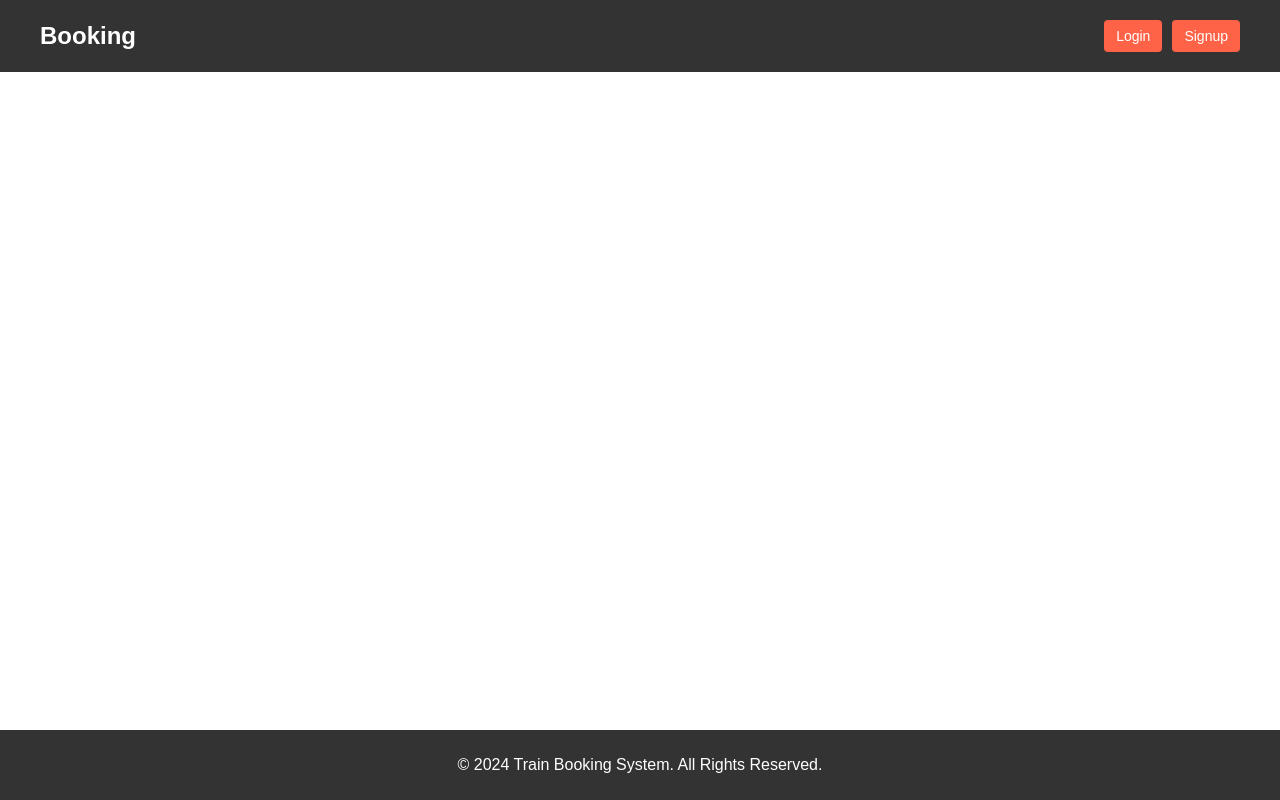
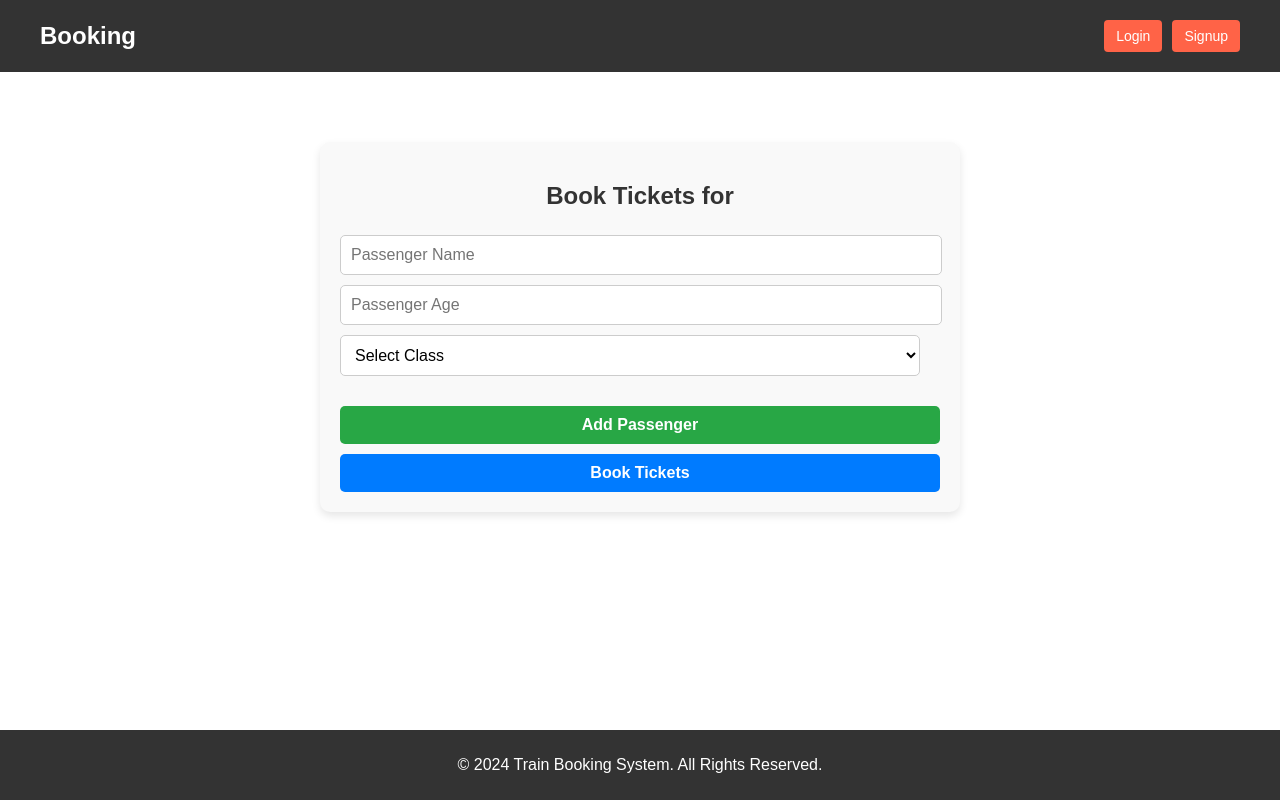
Before and after one commit to pari08yadav/booking_frontend, a React (Vite) app: page /book/ticket in a window 1280 px wide. Built offline with nearby package versions, Linux system fonts and the light colour scheme.

Commit message:
add book ticket component and some changes in search train component

```diff
--- a/src/App.jsx
+++ b/src/App.jsx
@@ -5,6 +5,7 @@ import Login from './components/Login';
 import Signup from './components/Signup';
 import SearchTrain from './components/SerachTrain';
 import BaseLayout from './components/BaseLayout';
+import BookTicket from './components/BookTicket';
 
 
 function App() {
@@ -17,6 +18,7 @@ function App() {
           <Route path="/login" element={<Login />} />
           <Route path="/signup" element={<Signup />} />
           <Route path="/search/train" element={<SearchTrain />} />
+          <Route path="/book/ticket" element={<BookTicket />} />
         </Routes>
       </BaseLayout>
     </Router>
--- /dev/null
+++ b/src/components/BookTicket.jsx
@@ -0,0 +1,131 @@
+import React, { useState } from "react";
+import axios from "axios";
+import { useLocation, useNavigate } from "react-router-dom";
+
+const BookTicket = () => {
+    const location = useLocation();
+    const navigate = useNavigate();
+    const train = location.state?.train; // Retrieve the train object from state
+
+    const [passengers, setPassengers] = useState([{ name: "", age: "", classType: "" }]);
+    const [paymentStatus, setPaymentStatus] = useState("Pending");
+
+    // Handle adding a new passenger
+    const handleAddPassenger = () => {
+        setPassengers([...passengers, { name: "", age: "", classType: "" }]);
+    };
+
+    // Handle input change for passenger details
+    const handleInputChange = (index, field, value) => {
+        const updatedPassengers = [...passengers];
+        updatedPassengers[index][field] = value;
+        setPassengers(updatedPassengers);
+    };
+
+    const handleSubmit = async () => {
+        console.log("train value",train);
+        // Ensure train schedule is available
+        if (!train?.train_schedule_id) {
+            alert("Train schedule ID is missing. Please try again.");
+            return;
+        }
+        try {
+            // Retrieve the token from localStorage
+            const token = localStorage.getItem("authToken");
+            if (!token) {
+                alert("You are not logged in. Please log in and try again.");
+                return;
+            }
+
+            // Make the API call to book the tickets
+            const response = await axios.post(
+                "http://127.0.0.1:8000/api/book/ticket/",
+                {
+                    train_schedule_id: train.train_schedule_id, // Send train schedule ID
+                    passengers: passengers, // Send the list of passengers
+                    payment_status: paymentStatus,
+                },
+                {
+                    headers: {
+                        Authorization: `Bearer ${token}`, // Add the token to the headers
+                    },
+                }
+            );
+
+            // Handle success
+            alert("Tickets booked successfully!");
+            console.log("Response:", response.data);
+            navigate("/bookings", { state: { bookings: response.data.bookings } });
+        } catch (error) {
+            // Check if the error has a response from the server
+            if (error.response) {
+                console.error("Error Response:", error.response);
+                console.error("Status Code:", error.response.status);
+                console.error("Error Data:", error.response.data);
+
+                // Handle specific error codes
+                if (error.response.status === 400) {
+                    alert(`Bad Request: ${error.response.data.error || "Invalid input."}`);
+                } else if (error.response.status === 401) {
+                    alert("Unauthorized. Please log in again.");
+                    localStorage.removeItem("authToken");
+                    window.location.href = "/login";
+                } else if (error.response.status === 404) {
+                    alert(`Not Found: ${error.response.data.error || "Resource not found."}`);
+                } else {
+                    alert(`Error: ${error.response.data.error || "Something went wrong."}`);
+                }
+            } else if (error.request) {
+                // Request was made but no response received
+                console.error("Error Request:", error.request);
+                alert("No response received from the server. Please try again later.");
+            } else {
+                // Something else happened while setting up the request
+                console.error("Error Message:", error.message);
+                alert(`Error: ${error.message}`);
+            }
+        }
+    };
+
+    return (
+        <div className="book-ticket-container">
+            <h2>Book Tickets for {train?.train_name}</h2>
+
+            {/* Passenger details form */}
+            {passengers.map((passenger, index) => (
+                <div key={index} className="passenger-form">
+                    <input
+                        type="text"
+                        placeholder="Passenger Name"
+                        value={passenger.name}
+                        onChange={(e) => handleInputChange(index, "name", e.target.value)}
+                    />
+                    <input
+                        type="number"
+                        placeholder="Passenger Age"
+                        value={passenger.age}
+                        onChange={(e) => handleInputChange(index, "age", e.target.value)}
+                    />
+                    <select
+                        value={passenger.classType}
+                        onChange={(e) => handleInputChange(index, "classType", e.target.value)}
+                    >
+                        <option value="">Select Class</option>
+                        <option value="Sleeper">Sleeper</option>
+                        <option value="First AC">First AC</option>
+                        <option value="Second AC">Second AC</option>
+                        <option value="Third AC">Third AC</option>
+                    </select>
+                </div>
+            ))}
+            <button className="add-passenger-btn" onClick={handleAddPassenger}>
+                Add Passenger
+            </button>
+            <button className="book-ticket-btn" onClick={handleSubmit}>
+                Book Tickets
+            </button>
+        </div>
+    );
+};
+
+export default BookTicket;
--- a/src/components/SerachTrain.jsx
+++ b/src/components/SerachTrain.jsx
@@ -8,7 +8,10 @@ const SearchTrain = () => {
   const [date, setDate] = useState("");
   const [results, setResults] = useState([]);
   const [error, setError] = useState("");
+  const [success, setSuccess] = useState("");
+  const [infoMessage, setInfoMessage] = useState(""); // For ticket availability messages
   const navigate = useNavigate();
+
 
   useEffect(() => {
     const token = localStorage.getItem("authToken");
@@ -26,20 +29,23 @@ const SearchTrain = () => {
     }
 
     if (!source || !destination) {
-      setError("Please fill in all fields.");
+      setError("Please fill in all required fields.");
       return;
     }
 
     try {
-      console.log(source, destination, date)
+      const params = { source, destination };
+      if (date) {
+        params.date = date; // Only add date if it's provided
+      }
+
       const response = await axios.get("http://127.0.0.1:8000/api/search/tickets/", {
         headers: {
           Authorization: `Bearer ${token}`, // Pass the token in the header
         },
-        params: { source, destination, date },
-
+        params: params, // Pass the params dynamically
       });
-      console.log(token)
+      console.log("**************",response.data);
       setResults(response.data);
       setError("");
     } catch (err) {
@@ -48,9 +54,18 @@ const SearchTrain = () => {
         localStorage.removeItem("authToken"); // Clear token
         navigate("/login");
       } else {
-        setError("No trains found for the given criteria.");
+        setError("No tickets found for the given criteria.");
         setResults([]);
       }
+    }
+  };
+
+  const handleBookRedirect = (train) => {
+    if (train.available_seats > 0) {
+      navigate("/book/ticket", { state: { train : train } });
+    } else {
+      setInfoMessage("Tickets are not available for this train.");
+      setTimeout(() => setInfoMessage(""), 3000); // Clear message after 3 seconds
     }
   };
 
@@ -78,19 +93,20 @@ const SearchTrain = () => {
         <button onClick={handleSearch}>Search</button>
       </div>
       {error && <p className="error">{error}</p>}
+      {infoMessage && <p className="info">{infoMessage}</p>}
       <div className="results">
         {results.length > 0 ? (
-          results.map((ticket, index) => (
+          results.map((train, index) => (
             <div key={index} className="result-item">
-              <h3>{ticket.train.name} ({ticket.train.train_number})</h3>
-              <p>
-                From: {ticket.train.source} To: {ticket.train.destination}
-              </p>
-              <p>
-                Departure: {ticket.train.departure_time} Arrival: {ticket.train.arrival_time}
-              </p>
-              <p>Date: {ticket.date}</p>
-              <p>Available Seats: {ticket.available_seats}</p>
+              <h3>{train.train_name}</h3>
+              <p>Date: {train.date}</p>
+              <p>Source: {train.source}</p>
+              <p>Destination: {train.destination}</p>
+              <p>Available Seats: {train.available_seats}</p>
+              <p>Train schedule Id: {train.train_schedule_id} </p>
+              <button onClick={() => handleBookRedirect(train)}>
+                Book Ticket
+              </button>
             </div>
           ))
         ) : (
--- a/src/index.css
+++ b/src/index.css
@@ -343,3 +343,86 @@ button:hover {
   text-align: center;
   padding: 10px 0;
 }
+
+
+/* BookTicket Component CSS */
+.book-ticket-container {
+  max-width: 600px;
+  margin: 50px auto;
+  padding: 20px;
+  background-color: #f9f9f9;
+  border-radius: 10px;
+  box-shadow: 0 4px 8px rgba(0, 0, 0, 0.1);
+  font-family: Arial, sans-serif;
+}
+
+.book-ticket-container h2 {
+  text-align: center;
+  color: #333;
+  margin-bottom: 20px;
+}
+
+.passenger-form {
+  margin-bottom: 15px;
+}
+
+.passenger-form input,
+.passenger-form select {
+  width: calc(100% - 20px);
+  padding: 10px;
+  margin: 5px 0;
+  border: 1px solid #ccc;
+  border-radius: 5px;
+  font-size: 16px;
+}
+
+.passenger-form select {
+  background-color: #fff;
+}
+
+.passenger-form input:focus,
+.passenger-form select:focus {
+  border-color: #007bff;
+  outline: none;
+  box-shadow: 0 0 4px rgba(0, 123, 255, 0.3);
+}
+
+.add-passenger-btn,
+.book-ticket-btn {
+  width: 100%;
+  padding: 10px;
+  margin-top: 10px;
+  font-size: 16px;
+  font-weight: bold;
+  color: #fff;
+  background-color: #007bff;
+  border: none;
+  border-radius: 5px;
+  cursor: pointer;
+  transition: background-color 0.3s;
+}
+
+.add-passenger-btn:hover,
+.book-ticket-btn:hover {
+  background-color: #0056b3;
+}
+
+.add-passenger-btn {
+  background-color: #28a745;
+}
+
+.add-passenger-btn:hover {
+  background-color: #218838;
+}
+
+.error-message {
+  color: #dc3545;
+  font-size: 14px;
+  margin-top: 10px;
+}
+
+.success-message {
+  color: #28a745;
+  font-size: 14px;
+  margin-top: 10px;
+}
```
